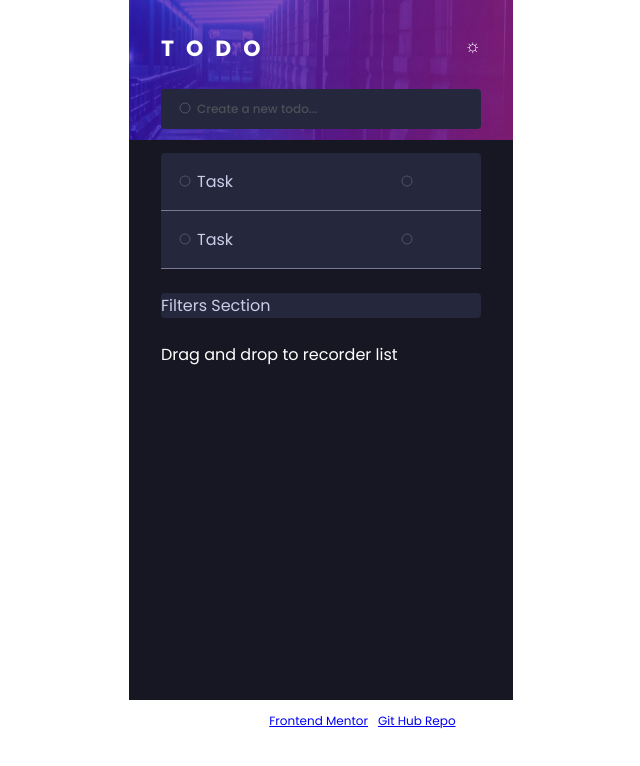
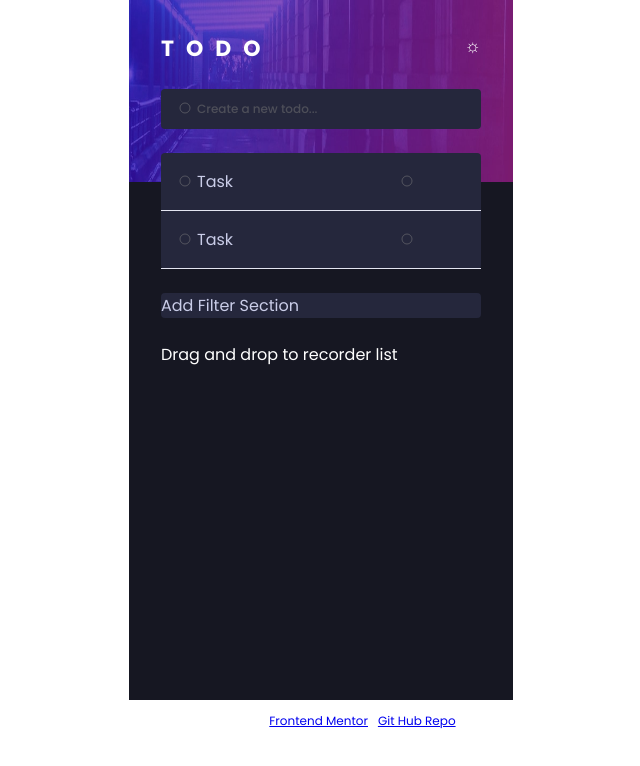
Before and after one commit to Suganya1990/AngularToDoApp, an Angular app: page / in a window 1280 px wide. Shown: the top 766 px of the page, without its empty margins (319-959 px from the left). Built offline with nearby package versions, Linux system fonts and the light colour scheme.

Commit message:
updated css

```diff
--- a/src/app/task/task.component.html
+++ b/src/app/task/task.component.html
@@ -1,5 +1,5 @@
 
-<div class=" task-item">
+<div class=" task-item" >
         <svg class="svg">
             <circle cx="8" cy="8" r="5" stroke="grey" stroke-width=".5" fill="transparent" />
           </svg>
--- a/src/app/to-do/to-do.component.html
+++ b/src/app/to-do/to-do.component.html
@@ -18,7 +18,7 @@
             <task/>
         </section>
         <section class=" container-filter" [ngClass]="this.theme.type==='Light' ? 'light': 'dark'">
-            Filters Section
+            Add Filter Section
         </section>
 
     <div>
--- a/src/styles.css
+++ b/src/styles.css
@@ -91,21 +91,19 @@ margin: 1.5em 0 ;
 }
 /* */
 .task-item{
-  border-bottom: 1px solid var(--main-dark-darkGreyBlue1);
+
   display: flex;
   justify-content: start;
   align-items: center;
   padding: 1em;
   /* border:2px solid blue; */
-  border-bottom: .02em solid var(--dark-darkGreyBlue2);
+  border-bottom: .02em solid var(--dark-darkGreyBlue1);
 }
 .task{
   /* border: 1px solid white; */
   width: 70%;
 }
-br{
-  border-bottom:1px dashed white;
-}
+
 
 .icon-container{
   color:transparent;
@@ -145,7 +143,7 @@ input::placeholder {
   background-image: 100%;
   background-repeat: no-repeat;
   background-position: top;
-  background-size:  100% 20%;
+  background-size:  100% 26%;
   background-color: var(--light-bg-gray);
 }
 .dark-container{
@@ -153,7 +151,7 @@ input::placeholder {
   background-image: 100%;
   background-repeat: no-repeat;
   background-position: top;
-  background-size:  100% 20%;
+  background-size:  100% 26%;
   background-color:var(--dark-bg-darkBlue);
 }
 
```
